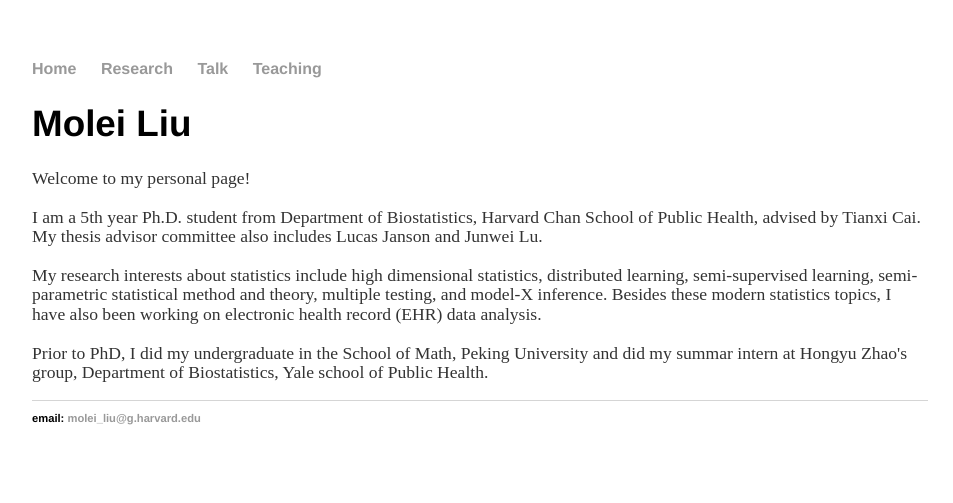
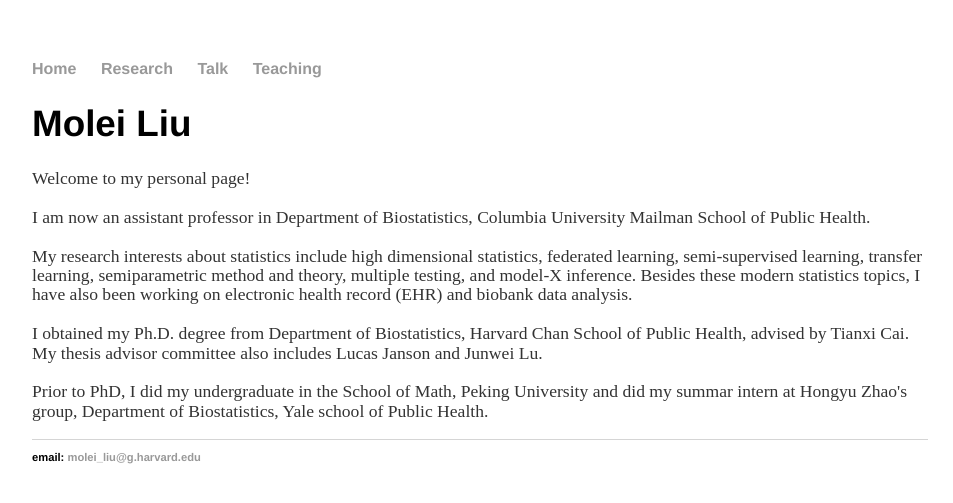
Before and after one commit to moleibobliu/moleibobliu.github.io, a Jekyll site: the page built from index.html, in a window 1280 px wide. Shown: the top 503 px of the page, without its empty margins (160-1113 px from the left). Built offline with Jekyll 4.4.1, drawn with Linux system fonts in a browser that asks for light colours.

Commit message:
Update index.html

```diff
--- a/index.html
+++ b/index.html
@@ -6,11 +6,13 @@ title: Molei Liu
 	<h1> Molei Liu </h1>
 	<p> Welcome to my personal page!
 		<br />
-		<br />I am a 5th year Ph.D. student from Department of Biostatistics, Harvard Chan School of Public Health, advised by Tianxi Cai.
+		<br /> I am now an assistant professor in Department of Biostatistics, Columbia University Mailman School of Public Health.
+		<br />
+		<br /> My research interests about statistics include high dimensional statistics, federated learning, semi-supervised learning, transfer learning,
+		semiparametric method and theory, multiple testing, and model-X inference. Besides these modern statistics topics, I have also been working on electronic health record (EHR) and biobank data analysis.
+		<br />
+		<br /> I obtained my Ph.D. degree from Department of Biostatistics, Harvard Chan School of Public Health, advised by Tianxi Cai.
 		My thesis advisor committee also includes Lucas Janson and Junwei Lu.
-		<br />
-		<br /> My research interests about statistics include high dimensional statistics, distributed learning, semi-supervised learning,
-		semi-parametric statistical method and theory, multiple testing, and model-X inference. Besides these modern statistics topics, I have also been working on electronic health record (EHR) data analysis.
 		<br />
 		<br />Prior to PhD, I did my undergraduate in the School of Math, Peking University and did my summar intern at Hongyu Zhao's group,
 		 Department of Biostatistics, Yale school of Public Health.
```
